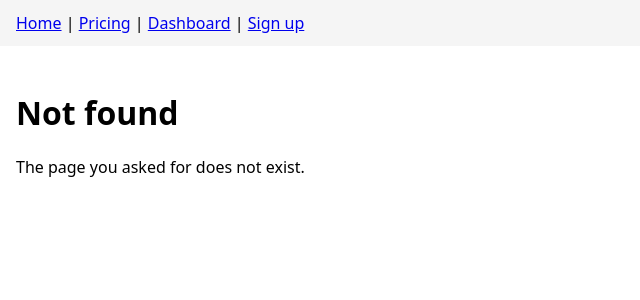
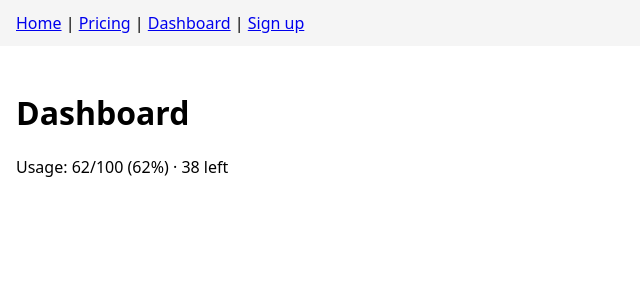
Before and after one commit to ArchAstroEvals/team-ts-saas, a Next.js app: page /dashboard in a window 1280 px wide. Before the commit this address had no page. Shown: the top 300 px of the page, without its empty margins (0-640 px from the left). Built offline with nearby package versions, Linux system fonts and the light colour scheme.

Commit message:
Dashboard page

```diff
--- /dev/null
+++ b/app/dashboard/page.jsx
@@ -0,0 +1,18 @@
+import { meterPercent, quotaLeft } from "../../lib/usage.js";
+
+const USED = 62;
+const QUOTA = 100;
+
+export const metadata = { title: "Dashboard — Acme SaaS" };
+
+export default function Dashboard() {
+  const pct = meterPercent(USED, QUOTA);
+  return (
+    <div>
+      <h1>Dashboard</h1>
+      <p>
+        Usage: {USED}/{QUOTA} ({pct}%) · {quotaLeft(USED, QUOTA)} left
+      </p>
+    </div>
+  );
+}
```
